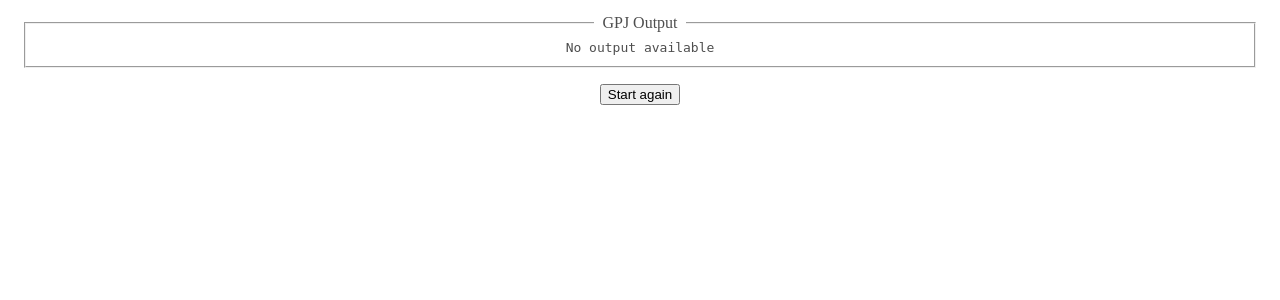
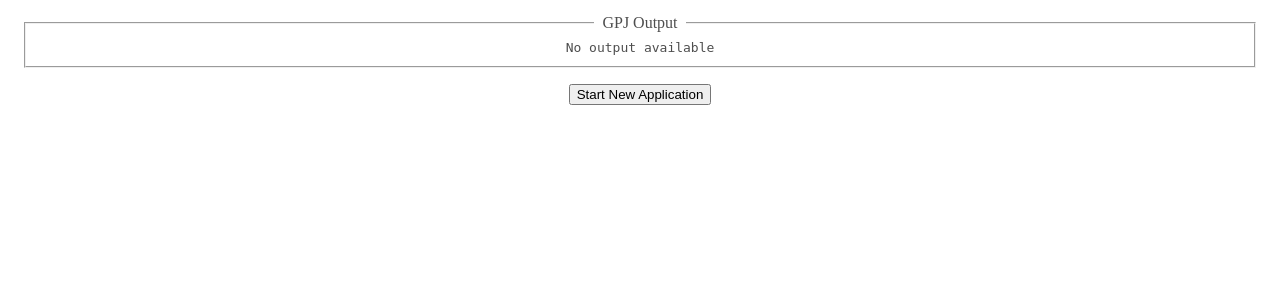
Before and after one commit to Coolred/WebApps, a PHP site: page /runPerso.php in a window 1280 px wide. Shown: the part 245-545 px from the top of the page. Run offline with PHP 8.4, Linux system fonts and the light colour scheme.

Commit message:
changed start new application button

```diff
--- a/SimplyBankDemo/runPerso.php
+++ b/SimplyBankDemo/runPerso.php
@@ -117,7 +117,7 @@
     </fieldset>
 
     <form action="apply.html">
-        <button type="submit">Start again</button>
+        <button type="submit">Start New Application</button>
     </form>
 
 </body>
```
